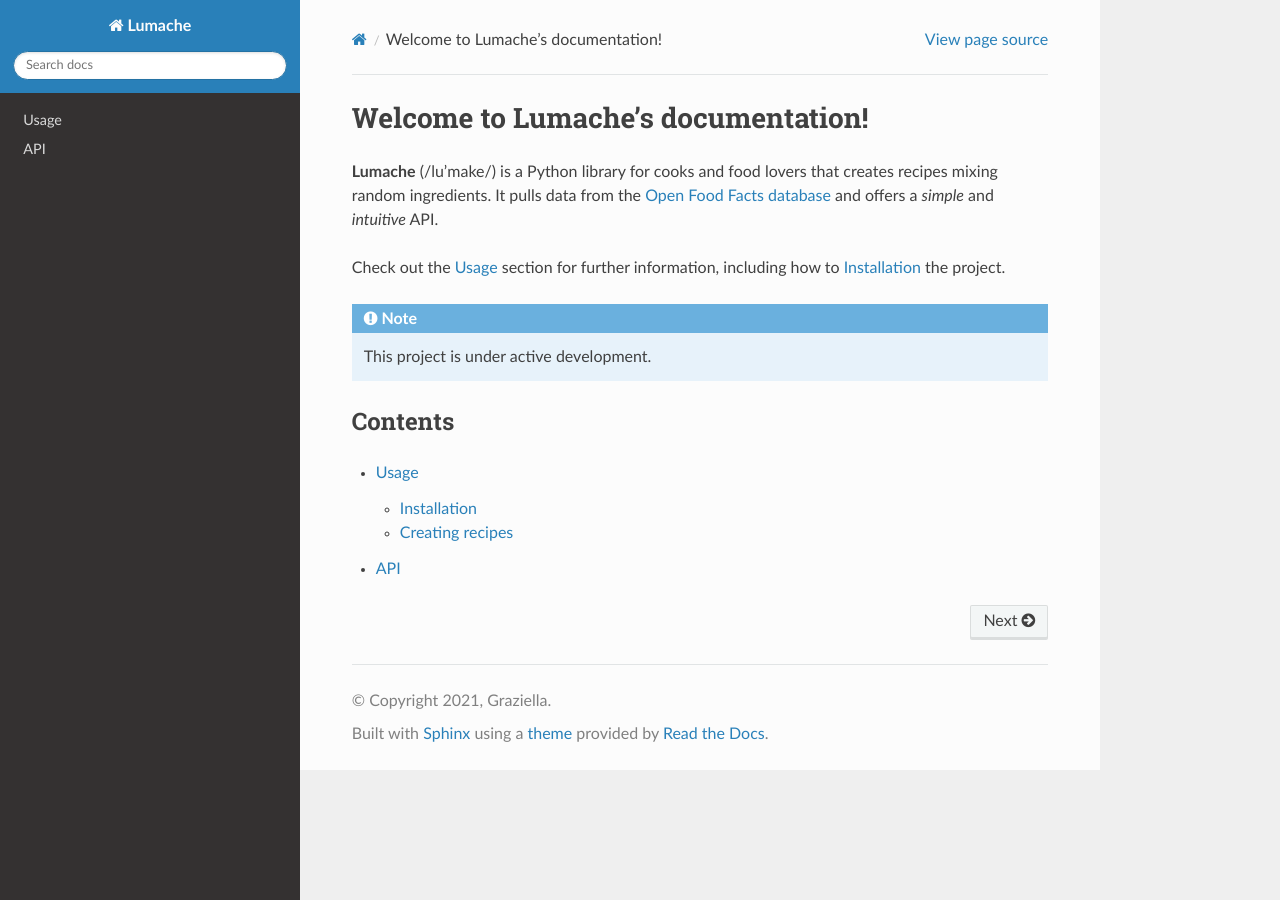
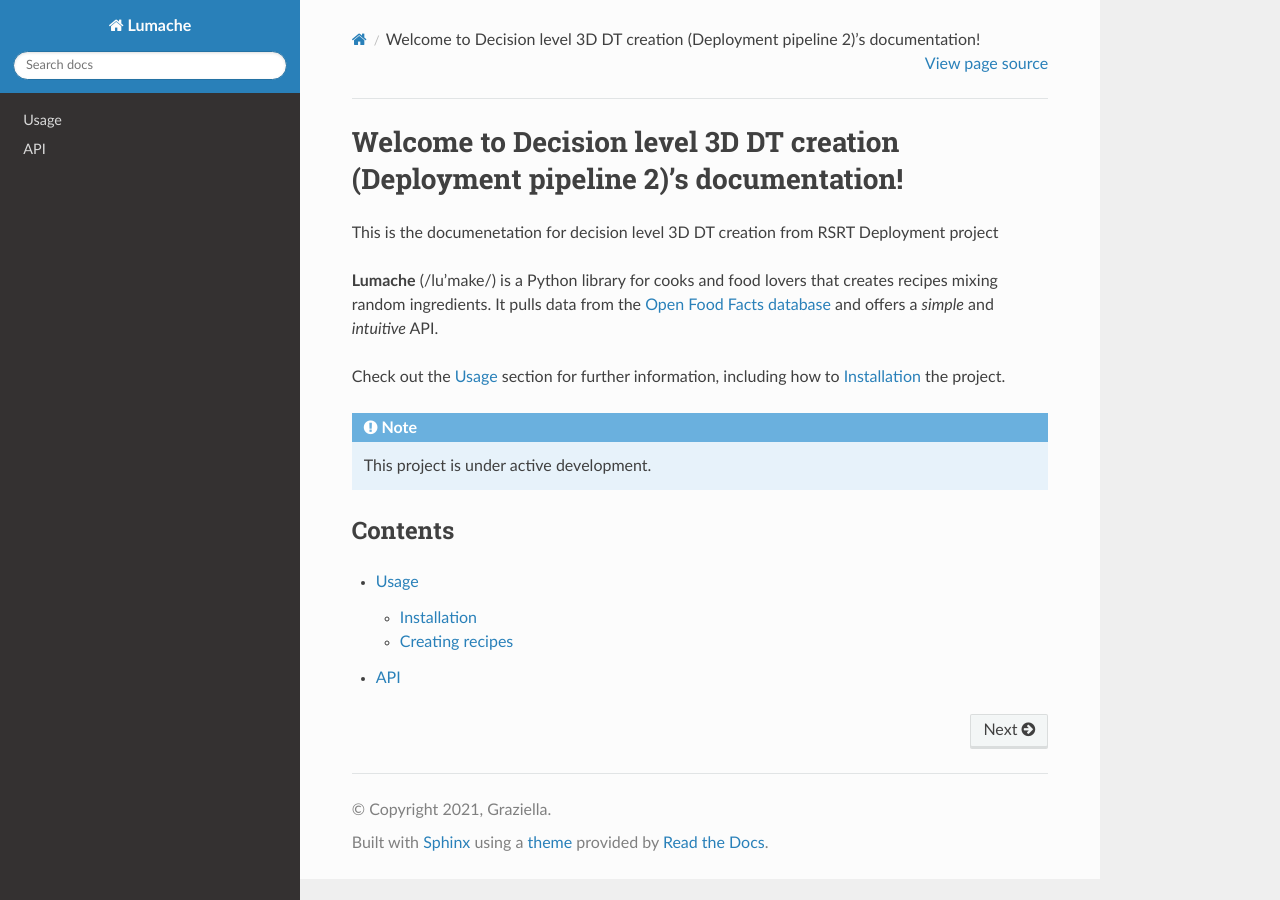
Before and after one commit to hlchen1043/3d-env-gen-pipeline2-DOC-Ver0922, a Sphinx documentation site: the page built from docs/source/index.rst, in a window 1280 px wide. Built offline with Sphinx 7.4.7 and the Read the Docs theme 3.1.0, drawn with Linux system fonts in a browser that asks for light colours.

Commit message:
Revise documentation title and project description - Tutorial test

```diff
--- a/docs/source/index.rst
+++ b/docs/source/index.rst
@@ -1,5 +1,7 @@
-Welcome to Lumache's documentation!
+Welcome to Decision level 3D DT creation (Deployment pipeline 2)'s documentation!
 ===================================
+This is the documenetation for decision level 3D DT creation from RSRT Deployment project
+
 
 **Lumache** (/lu'make/) is a Python library for cooks and food lovers
 that creates recipes mixing random ingredients.
```
